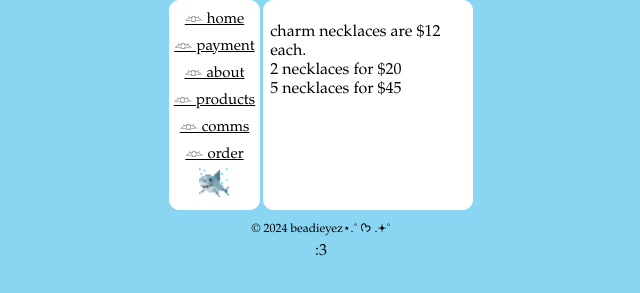
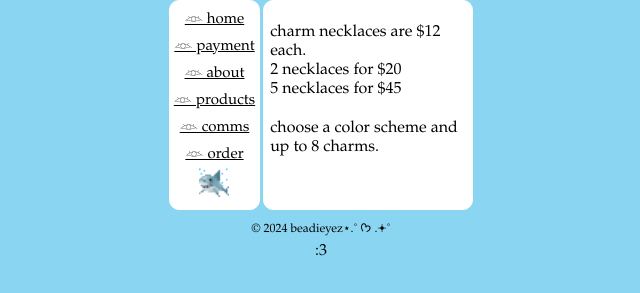
Before and after one commit to bead1eyez/bead1eyez, a plain HTML site: page cn.html in a window 1280 px wide. Shown: the part 63-356 px from the top of the page, without its empty margins (319-959 px from the left). Drawn offline with Linux system fonts and the light colour scheme.

Commit message:
Update cn.html

```diff
--- a/cn.html
+++ b/cn.html
@@ -27,6 +27,9 @@
             2 necklaces for $20<br />
             5 necklaces for $45<br />
           </p>
+          <p>
+            choose a color scheme and up to 8 charms.
+          </p>
         </div>
       </div>
       <div class="footer">© 2024 beadieyez⋆.˚ ᡣ𐭩 .𖥔˚</div>
```
